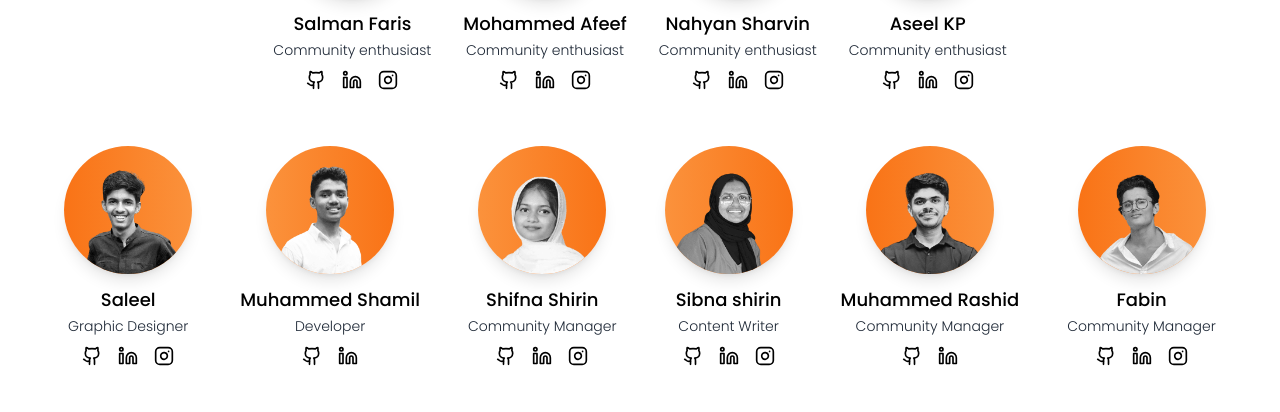
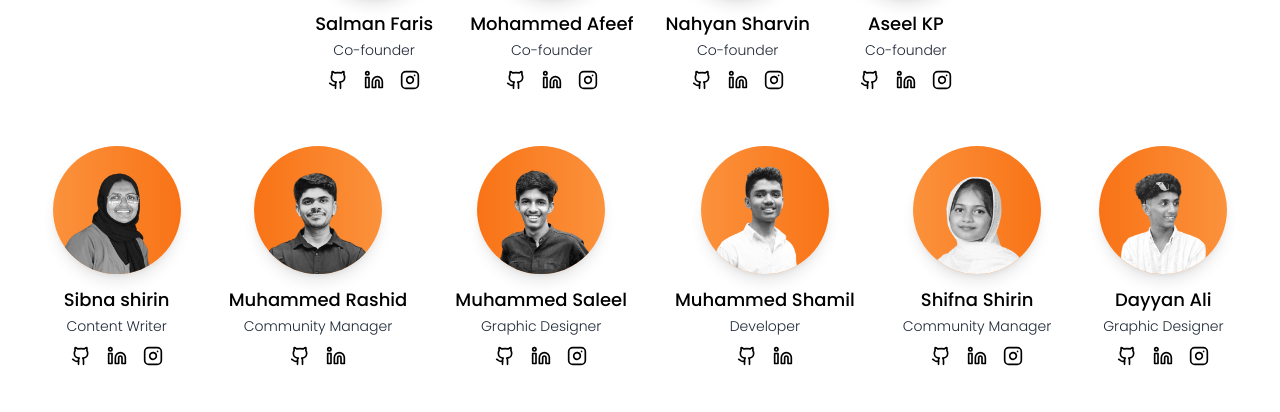
Before and after one commit to connectemea/connect_emea, a React (Vite) app: page /team in a window 1280 px wide. Shown: the part 314-726 px from the top of the page. Built offline with nearby package versions, Linux system fonts and the light colour scheme; no server answers.

Commit message:
closed: hiring form

```diff
--- a/src/const/data/Teams.ts
+++ b/src/const/data/Teams.ts
@@ -24,8 +24,8 @@ import {
 } from '@/assets/images/interns'
 
 const roles: { [key: number]: string } = {
-    0: 'Community enthusiast',
-    1: 'Community enthusiast',
+    0: 'Co-founder',
+    1: 'Co-founder',
     2: 'Graphic Designer',
     3: 'Developer',
     4: 'Community Manager',
@@ -38,7 +38,7 @@ const positions: { [key: number]: string } = {
     0: 'Co-creator',
     1: 'Intern',
     2: 'CTO & TinkerHub Lead',
-    3: 'CEO',
+    3: 'COO',
     4: 'CMO',
     5: 'Convener',
     6: 'SheHike Lead',
@@ -102,8 +102,32 @@ const FoundersData: Intern[] = [
 
 const InternsData: Intern[] = [
     {
+        id: 4,
+        name: 'Sibna shirin',
+        role: roles[5],
+        position: positions[5],
+        image: Sibna,
+        social: {
+            linkedin: 'http://www.linkedin.com/in/sibna-sherin',
+            github: 'https://github.com/Sibna-sherin',
+            instagram: 'https://www.instagram.com/_sibna_?igsh=Mjk1OWVkandmOGY4'
+        },
+    },
+    {
+        id: 5,
+        name: 'Muhammed Rashid',
+        role: roles[4],
+        position: positions[3],
+        image: Rashid,
+        social: {
+            linkedin: 'https://www.linkedin.com/in/muhammed-rashid-1044a8221/',
+            github: 'https://github.com/Muhammed-Rashid-07',
+            instagram: ''
+        },
+    },
+    {
         id: 1,
-        name: 'Saleel',
+        name: 'Muhammed Saleel',
         role: roles[2],
         position: positions[4],
         image: Saleel,
@@ -137,32 +161,18 @@ const InternsData: Intern[] = [
             instagram: 'https://www.instagram.com/shifnafasil?igsh=bTVhZnB6Z2d1YjZt&utm_source=qr'
         },
     },
-
     {
-        id: 4,
-        name: 'Sibna shirin',
-        role: roles[5],
-        position: positions[5],
-        image: Sibna,
+        id: 11,
+        name: 'Dayyan Ali',
+        role: roles[2],
+        position: positions[7],
+        image: Dayyan,
         social: {
-            linkedin: 'http://www.linkedin.com/in/sibna-sherin',
-            github: 'https://github.com/Sibna-sherin',
-            instagram: 'https://www.instagram.com/_sibna_?igsh=Mjk1OWVkandmOGY4'
+            linkedin: 'https://www.linkedin.com/in/dayyan-ali',
+            github: 'https://github.com/Dayyan404',
+            instagram: 'https://www.instagram.com/dayyan._ali?igsh=MXdvbmw2OHFkNjhmdw=='
         },
     },
-    {
-        id: 5,
-        name: 'Muhammed Rashid',
-        role: roles[4],
-        position: positions[3],
-        image: Rashid,
-        social: {
-            linkedin: 'https://www.linkedin.com/in/muhammed-rashid-1044a8221/',
-            github: 'https://github.com/Muhammed-Rashid-07',
-            instagram: ''
-        },
-    },
-
     {
         id: 3,
         name: 'Fabin',
@@ -175,7 +185,6 @@ const InternsData: Intern[] = [
             instagram: 'https://www.instagram.com/abufabin?igsh=Z3diaGhrdWlqZWRv'
         },
     },
-
     {
         id: 12,
         name: 'Muhammed Sunain',
@@ -224,18 +233,7 @@ const InternsData: Intern[] = [
             instagram: 'https://www.instagram.com/_ra_fee?igsh=MWppaDYza2N2NXQwYg=='
         },
     },
-    {
-        id: 11,
-        name: 'Dayyan Ali',
-        role: roles[2],
-        position: positions[7],
-        image: Dayyan,
-        social: {
-            linkedin: 'https://www.linkedin.com/in/dayyan-ali',
-            github: 'https://github.com/Dayyan404',
-            instagram: 'https://www.instagram.com/dayyan._ali?igsh=MXdvbmw2OHFkNjhmdw=='
-        },
-    },
+
 
     {
         id: 8,
--- a/src/pages/Home/components/Welcome/index.jsx
+++ b/src/pages/Home/components/Welcome/index.jsx
@@ -15,12 +15,12 @@ function Welcome() {
         <section className='text-center flex flex-col gap-4 my-4'>
             <div className='text-center flex flex-col max-w-[600px] mx-auto'>
                 <h1 className='text-[22px] sm:text-[34px] font-bold uppercase'>
-                    WHERE&nbsp; <span className='text-orange-500'>STUDENTS&nbsp; </span>meet&nbsp; <span className='text-orange-500'>peers</span>,&nbsp;
+                    WHERE&nbsp; <span className='text-orange-500'>STUDENTS&nbsp; </span>meet&nbsp; <span className='text-orange-500'>peers</span>&nbsp;
                     <br /><span className='text-orange-500'>purpose</span>&nbsp;and&nbsp;<span className='text-orange-500'>passion</span>&nbsp;
                 </h1>
-                <p className='text-lg sm:text-xl font-semibold highlighted-text '>
+                <p className='text-lg sm:text-xl font-semibold highlighted-text'>
                     For Students,
-                    by Students
+                    By Students
                 </p>
             </div>
             <div>
--- a/src/pages/Join/index.jsx
+++ b/src/pages/Join/index.jsx
@@ -1,12 +1,48 @@
 import React from 'react'
 import { JoinForm } from './components/Form'
 import img from '@/assets/avatars/joinNowGirl.png'
+import Closed from '@/assets/images/Us/closed_2.jpeg'
 
 function Join() {
   return (
     <div className='w-limit p-3'>
-      <h1 className='font-bold py-4 flex justify-center text-2xl w-full '>Intern Hiring Registeration 2025</h1>
-      <div className='flex flex-col lg:flex-row bg-gray-500  mx-auto rounded-xl my-8  p-3 w-full'>
+       <div className='max-w-4xl mx-auto p-6  rounded-lg mb-10'>
+      <h1 className='font-bold text-center text-3xl sm:text-4xl mb-6'>
+        Intern Hiring Registration 2025
+      </h1>
+
+      <div className='relative'>
+        <img
+          src={Closed}
+          alt='closed'
+          className='w-full h-auto rounded-lg object-cover'
+        />
+        <div className='absolute top-0 left-0 bg-black bg-opacity-50 w-full h-full flex items-end justify-end rounded-md'>
+          <p className='text-white text-center text-md sm:text-xl p-4 '>
+            The Connect intern hiring registration form is officially closed! ‼️ <br />
+            All the registered candidates will be informed of further procedures, so stay tuned...👀 <br />
+            Thank you for all the amazing responses. 🥰
+          </p>
+        </div>
+      </div>
+
+      <div className='mt-8 text-center'>
+        <p className='text-lg sm:text-xl mb-4'>
+          Still want to stay in touch? Join our community to get updates on our events and more exciting opportunities!
+        </p>
+        <a
+          href='https://chat.whatsapp.com/HWUMSzHQWkyLv3VwWgnRFu'
+          target='_blank'
+          rel='noopener noreferrer'
+        >
+          <button className='px-6 py-3 bg-orange-600 text-white rounded-lg hover:bg-orange-700 transition duration-300'>
+            Join Our Community
+          </button>
+        </a>
+
+      </div>
+      </div>
+      {/* <div className='flex flex-col lg:flex-row bg-gray-500  mx-auto rounded-xl my-8  p-3 w-full'>
         <div className='flex items-center flex-col justify-center max-w-[500px] lg:min-w-[350px] xl:min-w-[450px] mx-auto'>
           <h1 className='text-[48px]  text-white mx-auto  flex leading-[55px] flex-col items-center justify-center mb-10'>
             <span>Welcome</span>
@@ -17,7 +53,7 @@ function Join() {
         <div className='bg-white w-full rounded-lg p-4 md:p-10 flex-grow mx-auto'>
           <JoinForm />
         </div>
-      </div>
+      </div> */}
     </div>
   )
 }
```
Also changed, not shown: src/assets/images/Us/closed.jpeg (added), src/assets/images/Us/closed_2.jpeg (added).
